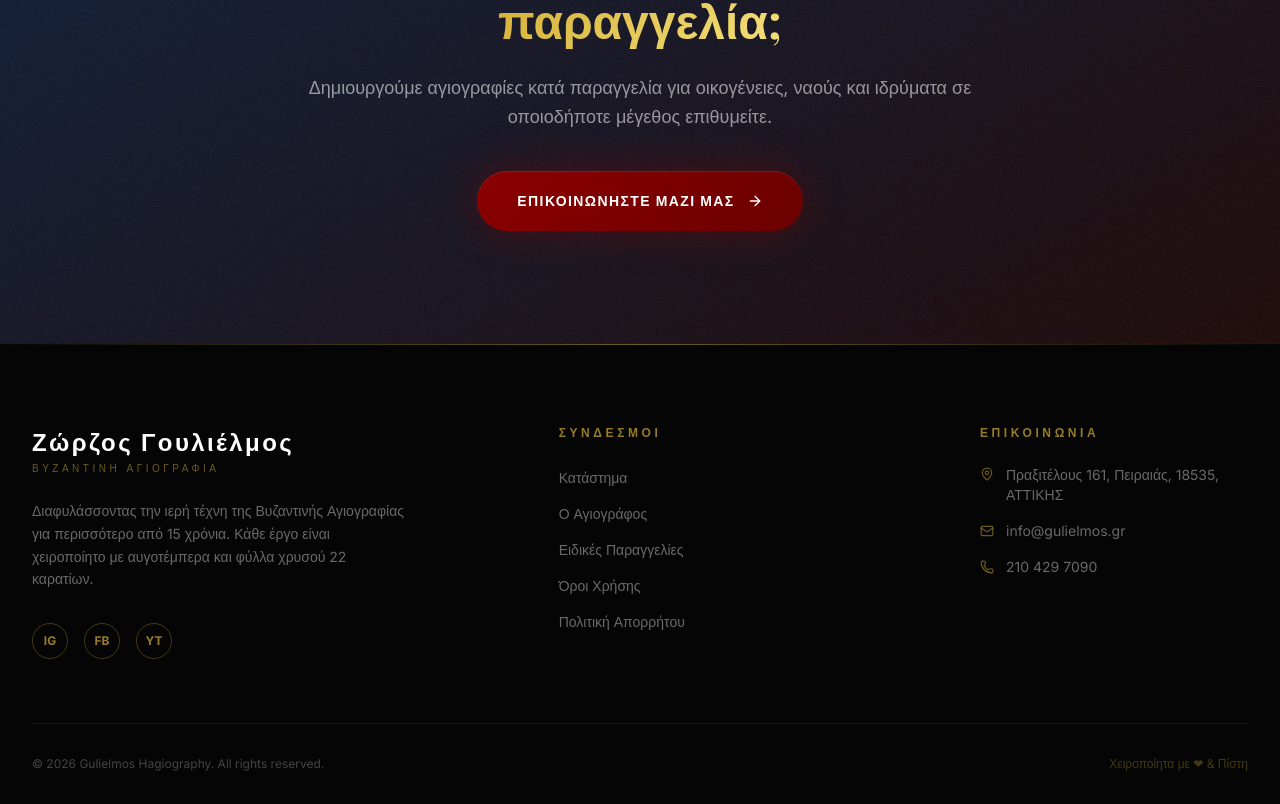
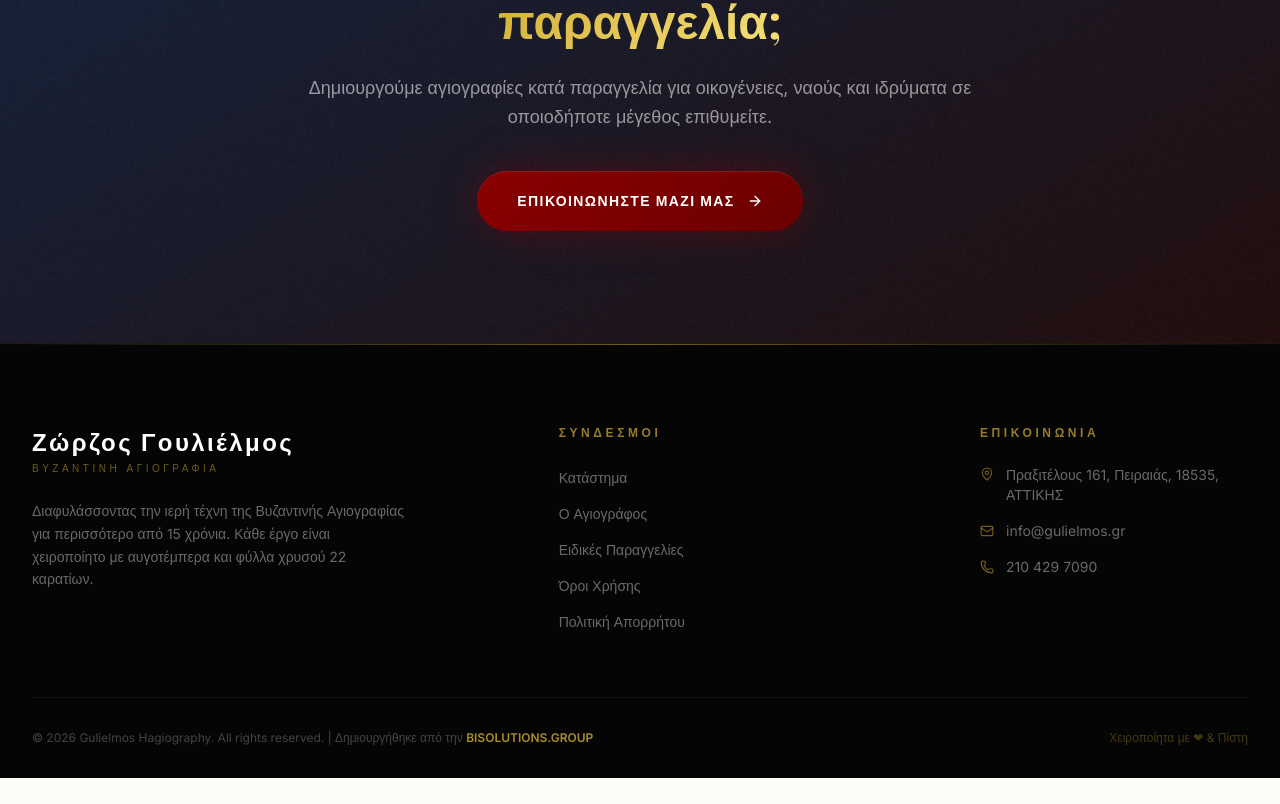
Before and after one commit to IoannisBekas/gulielmos, a Next.js app: page / in a window 1280 px wide. Shown: the part 2471-3275 px from the top of the page. After the commit the page ends 3249 px from the top, so only its background shows below. Built offline with nearby package versions, Linux system fonts and the light colour scheme; a web font is replaced by a local one.

Commit message:
Remove social icons and add BISOLUTIONS.GROUP credit to footer

```diff
--- a/src/components/layout/Footer.tsx
+++ b/src/components/layout/Footer.tsx
@@ -21,16 +21,6 @@ export function Footer() {
             <p className="text-sm leading-relaxed mb-8" style={{ color: "rgba(255,255,255,0.4)" }}>
               Διαφυλάσσοντας την ιερή τέχνη της Βυζαντινής Αγιογραφίας για περισσότερο από 15 χρόνια. Κάθε έργο είναι χειροποίητο με αυγοτέμπερα και φύλλα χρυσού 22 καρατίων.
             </p>
-            {/* Social icons */}
-            <div className="flex gap-4">
-              {["IG", "FB", "YT"].map((s) => (
-                <a key={s} href="#"
-                  className="flex items-center justify-center w-9 h-9 rounded-full text-xs font-bold transition-all duration-300 hover:-translate-y-0.5"
-                  style={{ border: "1px solid rgba(212,175,55,0.3)", color: "rgba(212,175,55,0.7)" }}>
-                  {s}
-                </a>
-              ))}
-            </div>
           </div>
 
           {/* Links */}
@@ -86,8 +76,9 @@ export function Footer() {
         {/* Bottom */}
         <div className="pt-8 flex flex-col sm:flex-row justify-between items-center gap-4"
           style={{ borderTop: "1px solid rgba(255,255,255,0.06)" }}>
-          <p className="text-xs" style={{ color: "rgba(255,255,255,0.25)" }}>
-            &copy; {new Date().getFullYear()} Gulielmos Hagiography. All rights reserved.
+          <p className="text-xs text-center sm:text-left" style={{ color: "rgba(255,255,255,0.25)" }}>
+            &copy; {new Date().getFullYear()} Gulielmos Hagiography. All rights reserved. <br className="sm:hidden" />
+            <span className="hidden sm:inline"> | </span> Δημιουργήθηκε από την <span style={{ color: "rgba(212,175,55,0.8)", fontWeight: 600 }}>BISOLUTIONS.GROUP</span>
           </p>
           <p className="text-xs" style={{ color: "rgba(212,175,55,0.3)" }}>
             Χειροποίητα με ❤ & Πίστη
```
